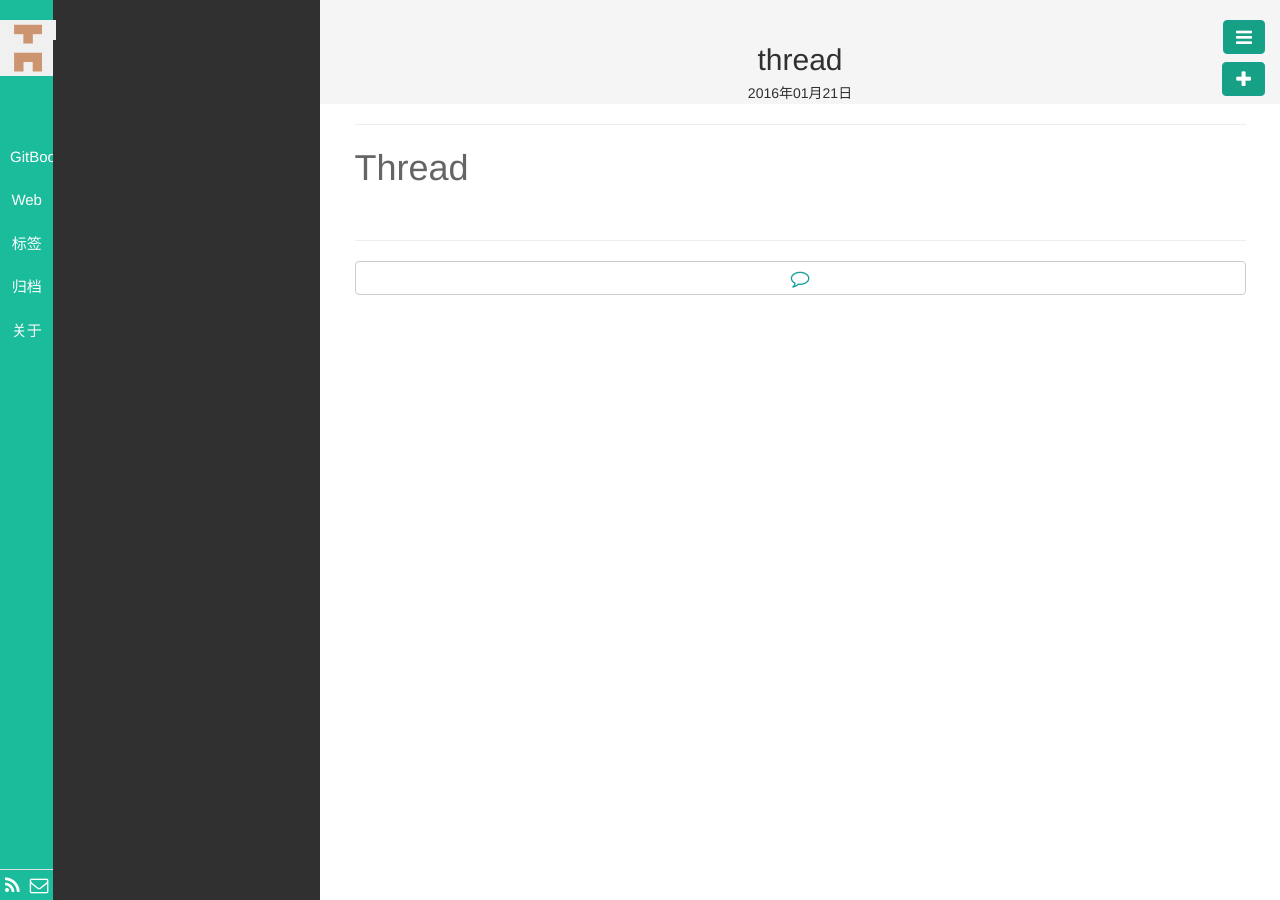
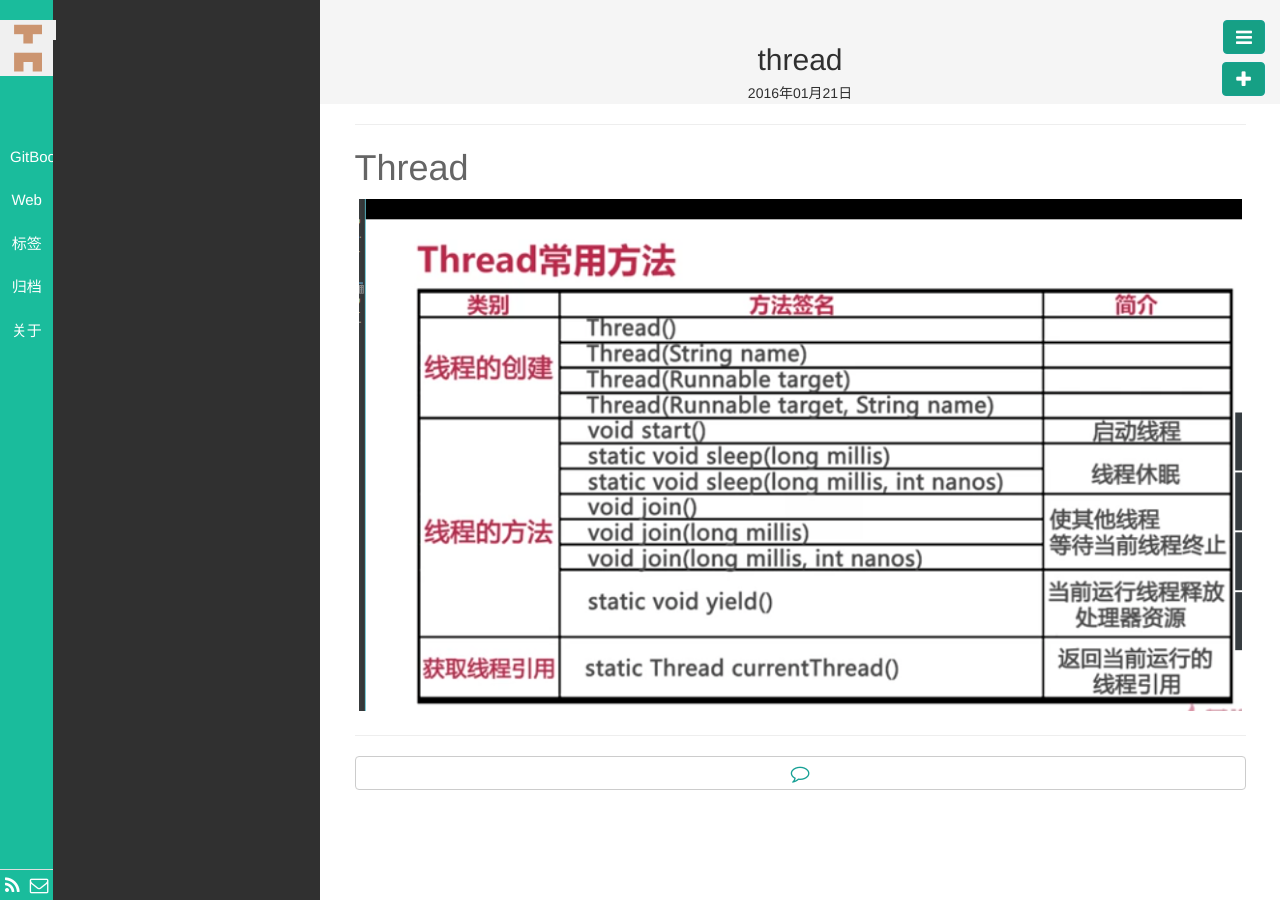
Before and after one commit to ivyxjc/jekyll_blog, a Jekyll site: the page built from _posts/gitbook/thinkInJava/2016-01-21-thread.md, in a window 1280 px wide. Built offline with Jekyll 4.4.1, drawn with Linux system fonts in a browser that asks for light colours; Markdown is read by kramdown in place of the engine named in the settings.

Commit message:
add first pic test

```diff
--- a/_posts/gitbook/thinkInJava/2016-01-21-thread.md
+++ b/_posts/gitbook/thinkInJava/2016-01-21-thread.md
@@ -8,4 +8,4 @@ description:
 ---
 # Thread
 
-![](thread01.png)
+![](assets/img/posts/thread01.png)
```
